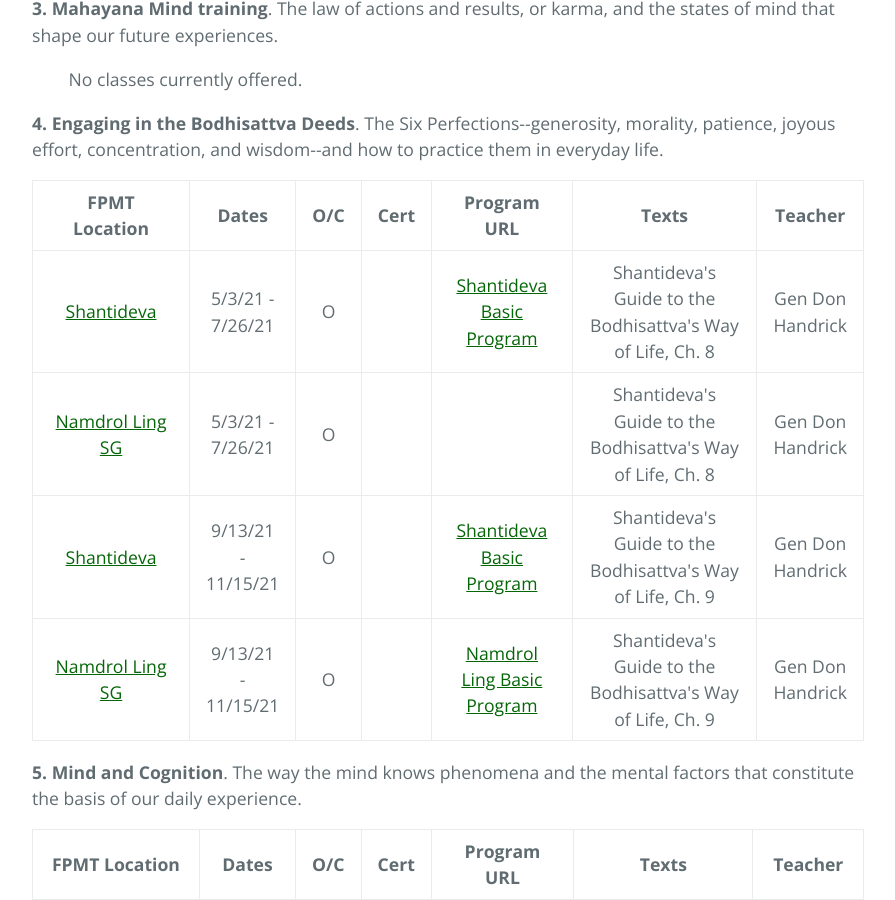
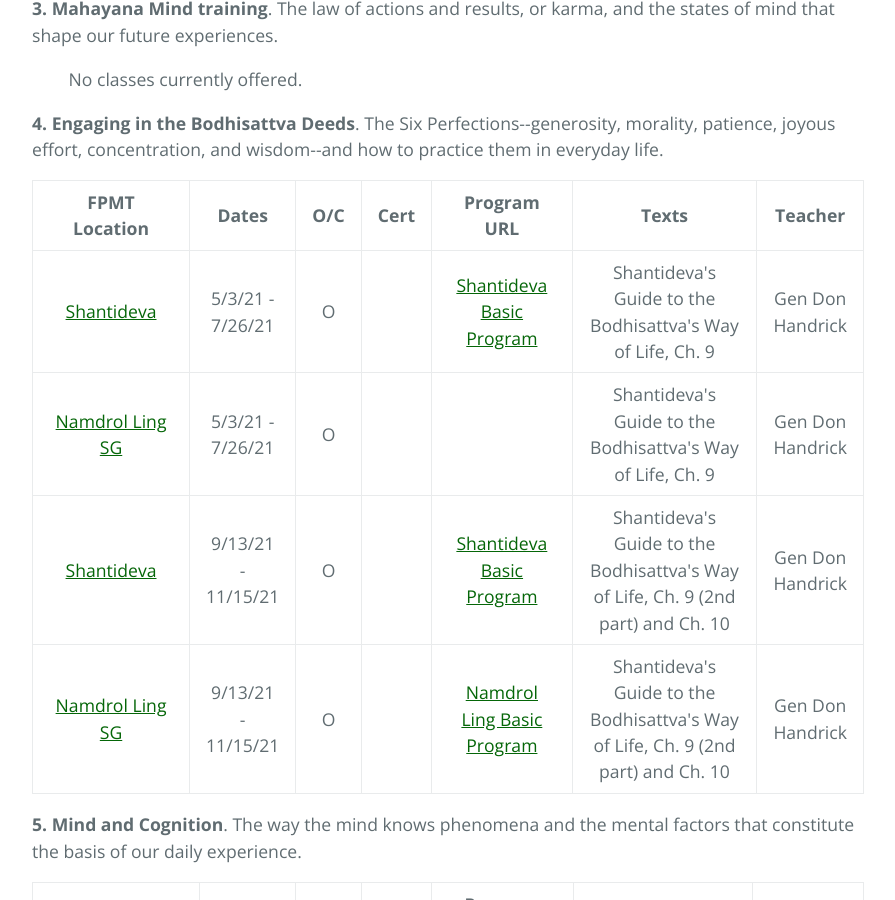
Before and after one commit to lgeorge/lgeorge.github.io, a Jekyll site: the page built from fpmt-na/index.html, in a window 1280 px wide and 900 px high, scrolled down 994 px. Shown: the whole window, without its empty margins (192-1087 px from the left). Built offline with Jekyll 4.4.1, drawn with Linux system fonts in a browser that asks for light colours.

Commit message:
Edit Don's Ch. 9/10 class info

```diff
--- a/fpmt-na/index.html
+++ b/fpmt-na/index.html
@@ -58,7 +58,7 @@
             <td style="text-align:center">O</td>
             <td style="text-align:center"></td>
             <td style="text-align:center"><a href="https://shantidevanyc.org/programs/study/basic-program/" target="_blank" rel="noreferrer noopener">Shantideva Basic Program</a></td>
-            <td style="text-align:center">Shantideva's Guide to the Bodhisattva's Way of Life, Ch. 8</td>
+            <td style="text-align:center">Shantideva's Guide to the Bodhisattva's Way of Life, Ch. 9</td>
             <td style="text-align:center">Gen Don Handrick</td>
           </tr>
           <tr>
@@ -67,7 +67,7 @@
             <td style="text-align:center">O</td>
             <td style="text-align:center"></td>
             <td style="text-align:center"></td>
-            <td style="text-align:center">Shantideva's Guide to the Bodhisattva's Way of Life, Ch. 8</td>
+            <td style="text-align:center">Shantideva's Guide to the Bodhisattva's Way of Life, Ch. 9</td>
             <td style="text-align:center">Gen Don Handrick</td>
           </tr>
           <tr>
@@ -76,7 +76,7 @@
             <td style="text-align:center">O</td>
             <td style="text-align:center"></td>
             <td style="text-align:center"><a href="https://shantidevanyc.org/programs/study/basic-program/" target="_blank" rel="noreferrer noopener">Shantideva Basic Program</a></td>
-            <td style="text-align:center">Shantideva's Guide to the Bodhisattva's Way of Life, Ch. 9</td>
+            <td style="text-align:center">Shantideva's Guide to the Bodhisattva's Way of Life, Ch. 9 (2nd part) and Ch. 10</td>
             <td style="text-align:center">Gen Don Handrick</td>
           </tr>
           <tr>
@@ -85,7 +85,7 @@
             <td style="text-align:center">O</td>
             <td style="text-align:center"></td>
             <td style="text-align:center"><a href="http://namdrol-ling.com/event/chapter-9-part-1-developing-perfect-wisdom-with-gen-don-handrick/" target="_blank" rel="noreferrer noopener">Namdrol Ling Basic Program</td>
-            <td style="text-align:center">Shantideva's Guide to the Bodhisattva's Way of Life, Ch. 9</td>
+            <td style="text-align:center">Shantideva's Guide to the Bodhisattva's Way of Life, Ch. 9 (2nd part) and Ch. 10</td>
             <td style="text-align:center">Gen Don Handrick</td>
           </tr>
     		</tbody>
```
